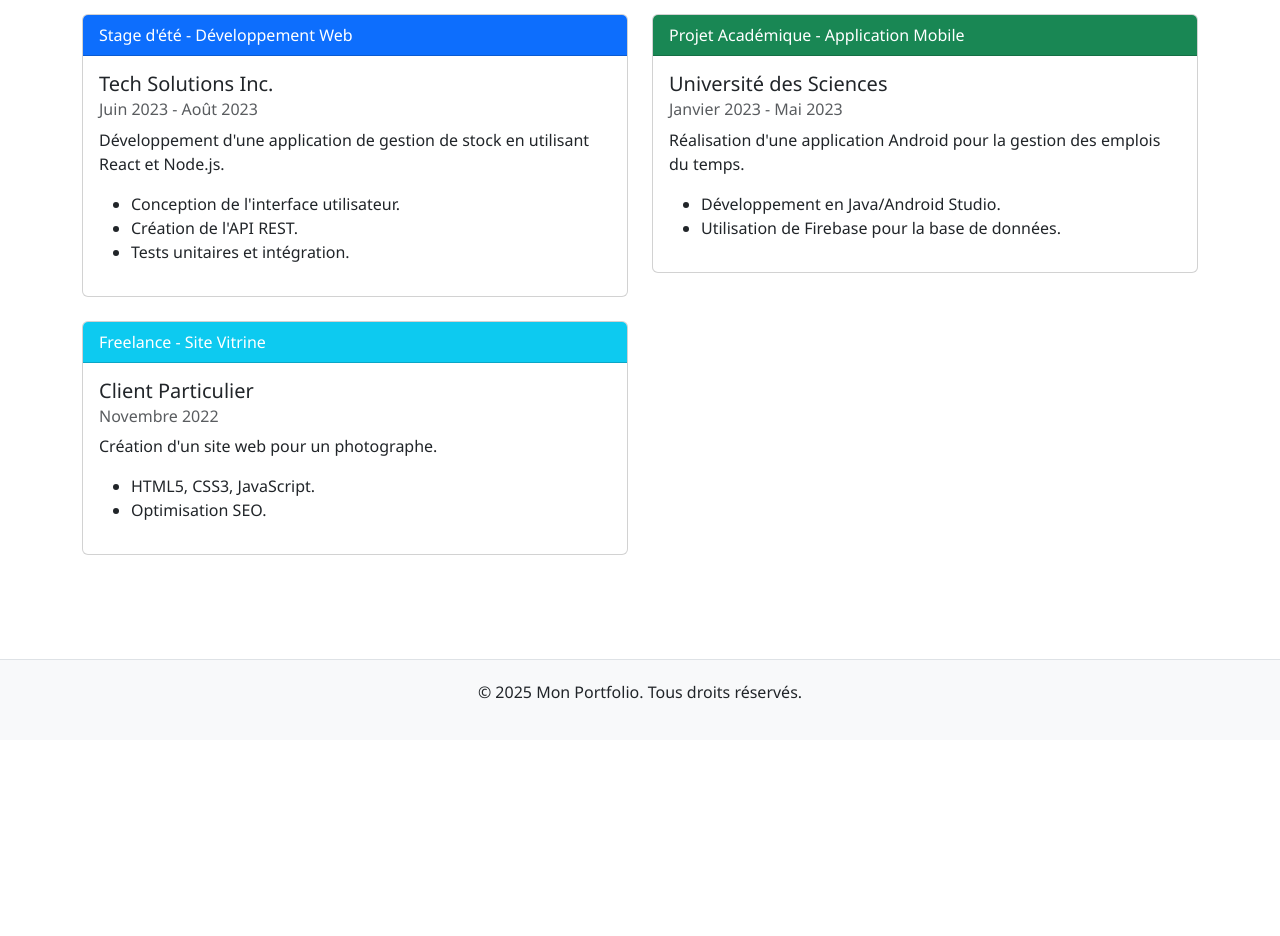
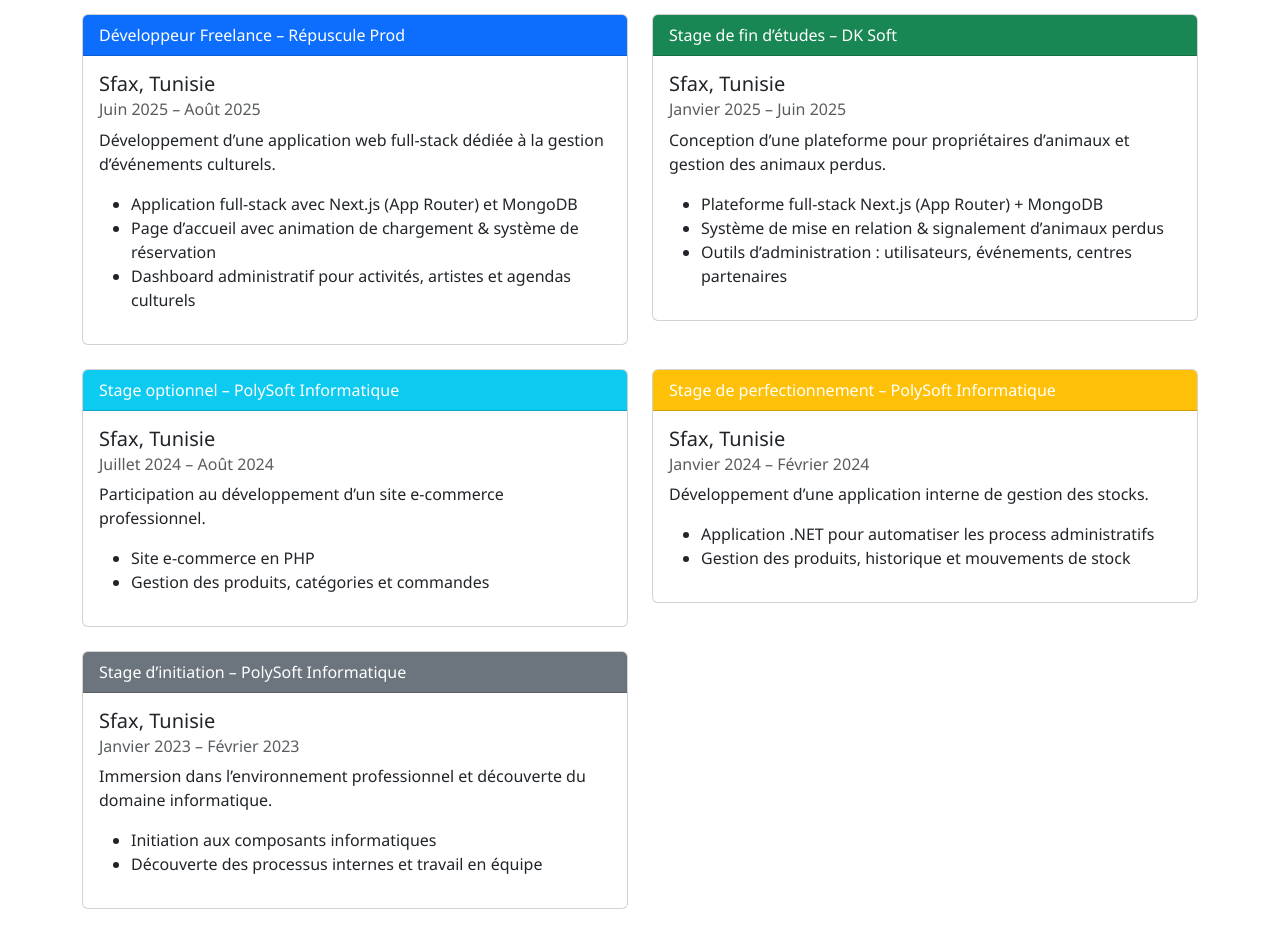
Before and after one commit to amir-abdeddaiem/tp_iit, a plain HTML site: page experiences.html in a window 1280 px wide. Shown: the part 240-1176 px from the top of the page. Before the commit the page ends 980 px from the top, so only its background shows below. Drawn offline with nearby package versions, Linux system fonts and the light colour scheme.

Commit message:
first commit

```diff
--- a/experiences.html
+++ b/experiences.html
@@ -40,64 +40,111 @@
             <h2 class="text-center mb-5">Expériences Professionnelles</h2>
 
             <div class="row">
+
+    <!-- Répuscule Prod -->
     <div class="col-md-6">
         <div class="card mb-4">
             <div class="card-header bg-primary text-white">
-                            Stage d'été - Développement Web
+                Développeur Freelance – Répuscule Prod
             </div>
             <div class="card-body">
-                            <h5 class="card-title">Tech Solutions Inc.</h5>
-                            <h6 class="card-subtitle mb-2 text-muted">Juin 2023 - Août 2023</h6>
+                <h5 class="card-title">Sfax, Tunisie</h5>
+                <h6 class="card-subtitle mb-2 text-muted">Juin 2025 – Août 2025</h6>
                 <p class="card-text">
-                                Développement d'une application de gestion de stock en utilisant React et Node.js.
+                    Développement d’une application web full-stack dédiée à la gestion d’événements culturels.
                 </p>
                 <ul>
-                                <li>Conception de l'interface utilisateur.</li>
-                                <li>Création de l'API REST.</li>
-                                <li>Tests unitaires et intégration.</li>
+                    <li>Application full-stack avec Next.js (App Router) et MongoDB</li>
+                    <li>Page d’accueil avec animation de chargement & système de réservation</li>
+                    <li>Dashboard administratif pour activités, artistes et agendas culturels</li>
                 </ul>
             </div>
         </div>
     </div>
 
+    <!-- DK Soft -->
     <div class="col-md-6">
         <div class="card mb-4">
             <div class="card-header bg-success text-white">
-                            Projet Académique - Application Mobile
+                Stage de fin d’études – DK Soft
             </div>
             <div class="card-body">
-                            <h5 class="card-title">Université des Sciences</h5>
-                            <h6 class="card-subtitle mb-2 text-muted">Janvier 2023 - Mai 2023</h6>
+                <h5 class="card-title">Sfax, Tunisie</h5>
+                <h6 class="card-subtitle mb-2 text-muted">Janvier 2025 – Juin 2025</h6>
                 <p class="card-text">
-                                Réalisation d'une application Android pour la gestion des emplois du temps.
+                    Conception d’une plateforme pour propriétaires d’animaux et gestion des animaux perdus.
                 </p>
                 <ul>
-                                <li>Développement en Java/Android Studio.</li>
-                                <li>Utilisation de Firebase pour la base de données.</li>
+                    <li>Plateforme full-stack Next.js (App Router) + MongoDB</li>
+                    <li>Système de mise en relation & signalement d’animaux perdus</li>
+                    <li>Outils d’administration : utilisateurs, événements, centres partenaires</li>
                 </ul>
             </div>
         </div>
     </div>
 
+    <!-- PolySoft 2024 (E-commerce PHP) -->
     <div class="col-md-6">
         <div class="card mb-4">
             <div class="card-header bg-info text-white">
-                            Freelance - Site Vitrine
+                Stage optionnel – PolySoft Informatique
             </div>
             <div class="card-body">
-                            <h5 class="card-title">Client Particulier</h5>
-                            <h6 class="card-subtitle mb-2 text-muted">Novembre 2022</h6>
+                <h5 class="card-title">Sfax, Tunisie</h5>
+                <h6 class="card-subtitle mb-2 text-muted">Juillet 2024 – Août 2024</h6>
                 <p class="card-text">
-                                Création d'un site web pour un photographe.
+                    Participation au développement d’un site e-commerce professionnel.
                 </p>
                 <ul>
-                                <li>HTML5, CSS3, JavaScript.</li>
-                                <li>Optimisation SEO.</li>
+                    <li>Site e-commerce en PHP</li>
+                    <li>Gestion des produits, catégories et commandes</li>
                 </ul>
             </div>
         </div>
     </div>
+
+    <!-- PolySoft 2024 (Gestion de stocks .NET) -->
+    <div class="col-md-6">
+        <div class="card mb-4">
+            <div class="card-header bg-warning text-white">
+                Stage de perfectionnement – PolySoft Informatique
             </div>
+            <div class="card-body">
+                <h5 class="card-title">Sfax, Tunisie</h5>
+                <h6 class="card-subtitle mb-2 text-muted">Janvier 2024 – Février 2024</h6>
+                <p class="card-text">
+                    Développement d’une application interne de gestion des stocks.
+                </p>
+                <ul>
+                    <li>Application .NET pour automatiser les process administratifs</li>
+                    <li>Gestion des produits, historique et mouvements de stock</li>
+                </ul>
+            </div>
+        </div>
+    </div>
+
+    <!-- PolySoft 2023 (Initiation) -->
+    <div class="col-md-6">
+        <div class="card mb-4">
+            <div class="card-header bg-secondary text-white">
+                Stage d’initiation – PolySoft Informatique
+            </div>
+            <div class="card-body">
+                <h5 class="card-title">Sfax, Tunisie</h5>
+                <h6 class="card-subtitle mb-2 text-muted">Janvier 2023 – Février 2023</h6>
+                <p class="card-text">
+                    Immersion dans l’environnement professionnel et découverte du domaine informatique.
+                </p>
+                <ul>
+                    <li>Initiation aux composants informatiques</li>
+                    <li>Découverte des processus internes et travail en équipe</li>
+                </ul>
+            </div>
+        </div>
+    </div>
+
+</div>
+
         </section>
     </main>
 
```
Also changed, not shown: evenements.html (+1 -1 lines), index.html (+1 -1 lines), parcours.html (+8 -15 lines), temoignage.html (+1 -2 lines). Lines whose indentation alone changed are shown as unchanged.
